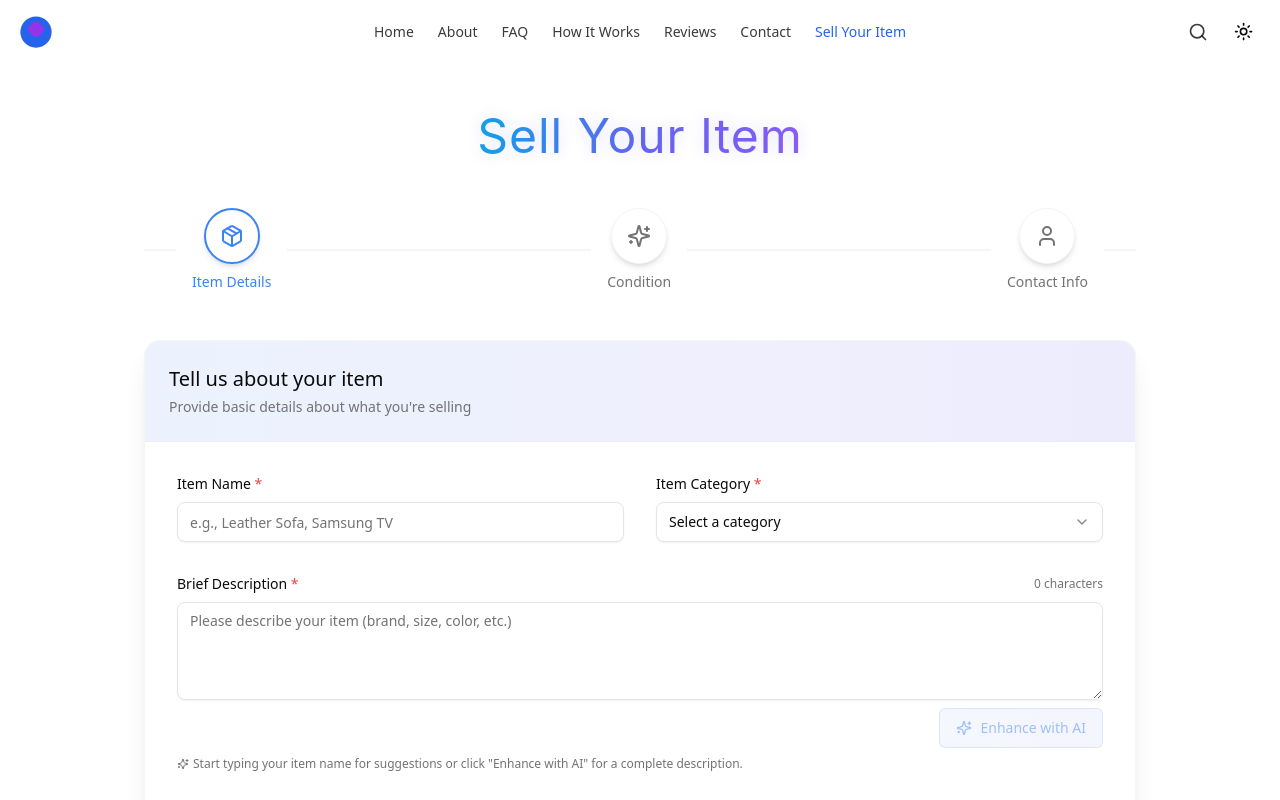
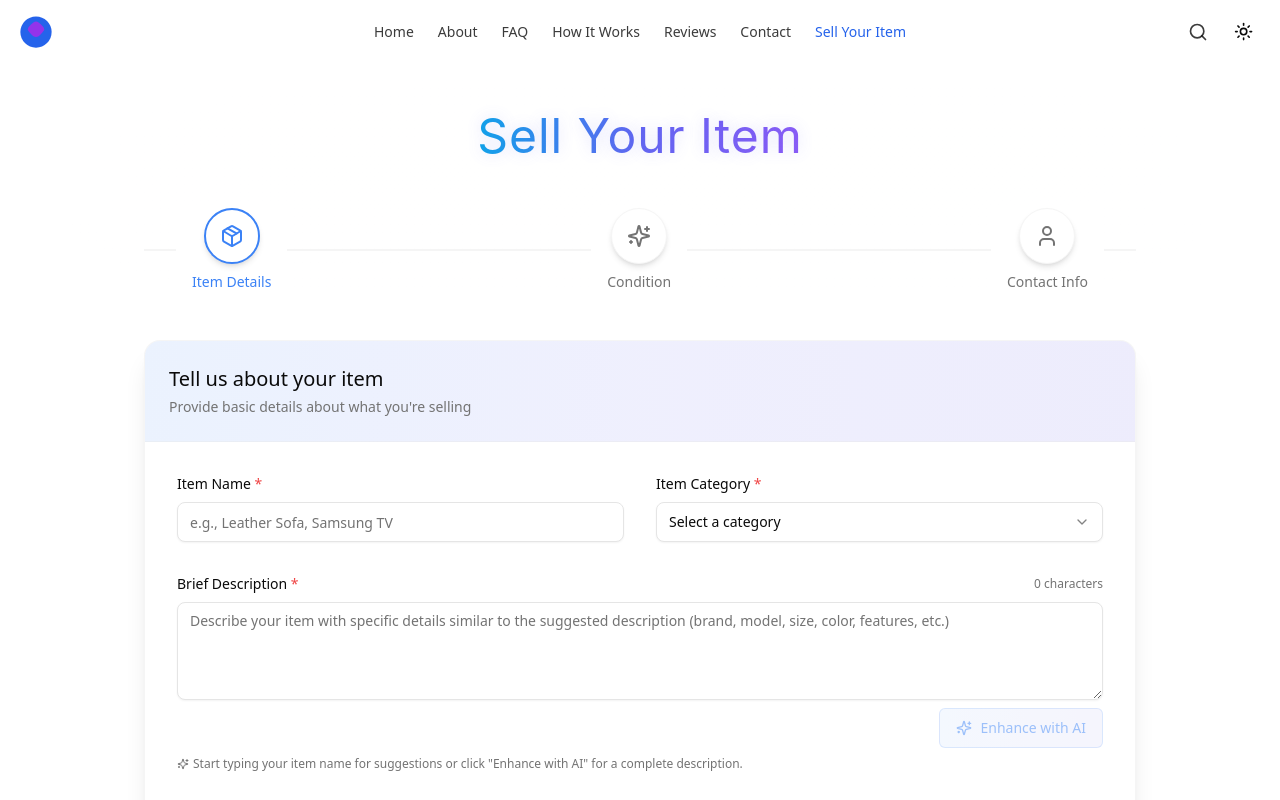
Before and after one commit to alecBgold23/v0-untitled-project, a Next.js app: page /sell-item in a window 1280 px wide. Shown: the top 800 px of the page. Built offline with nearby package versions, Linux system fonts and the light colour scheme.

Commit message:
feat: update placeholder text in description textarea
Enhance user guidance for detailed item descriptions.

Co-authored-by: null <209851718+alecBgold23@users.noreply.github.com>

```diff
--- a/app/sell-item/page.tsx
+++ b/app/sell-item/page.tsx
@@ -703,7 +703,7 @@ export default function SellItemPage() {
                           name="description"
                           value={itemDescription}
                           onChange={(e) => setItemDescription(e.target.value)}
-                          placeholder="Please describe your item (brand, size, color, etc.)"
+                          placeholder="Describe your item with specific details similar to the suggested description (brand, model, size, color, features, etc.)"
                           rows={4}
                           className={`w-full border ${
                             formErrors.itemDescription ? "border-red-300" : "border-input"
```
